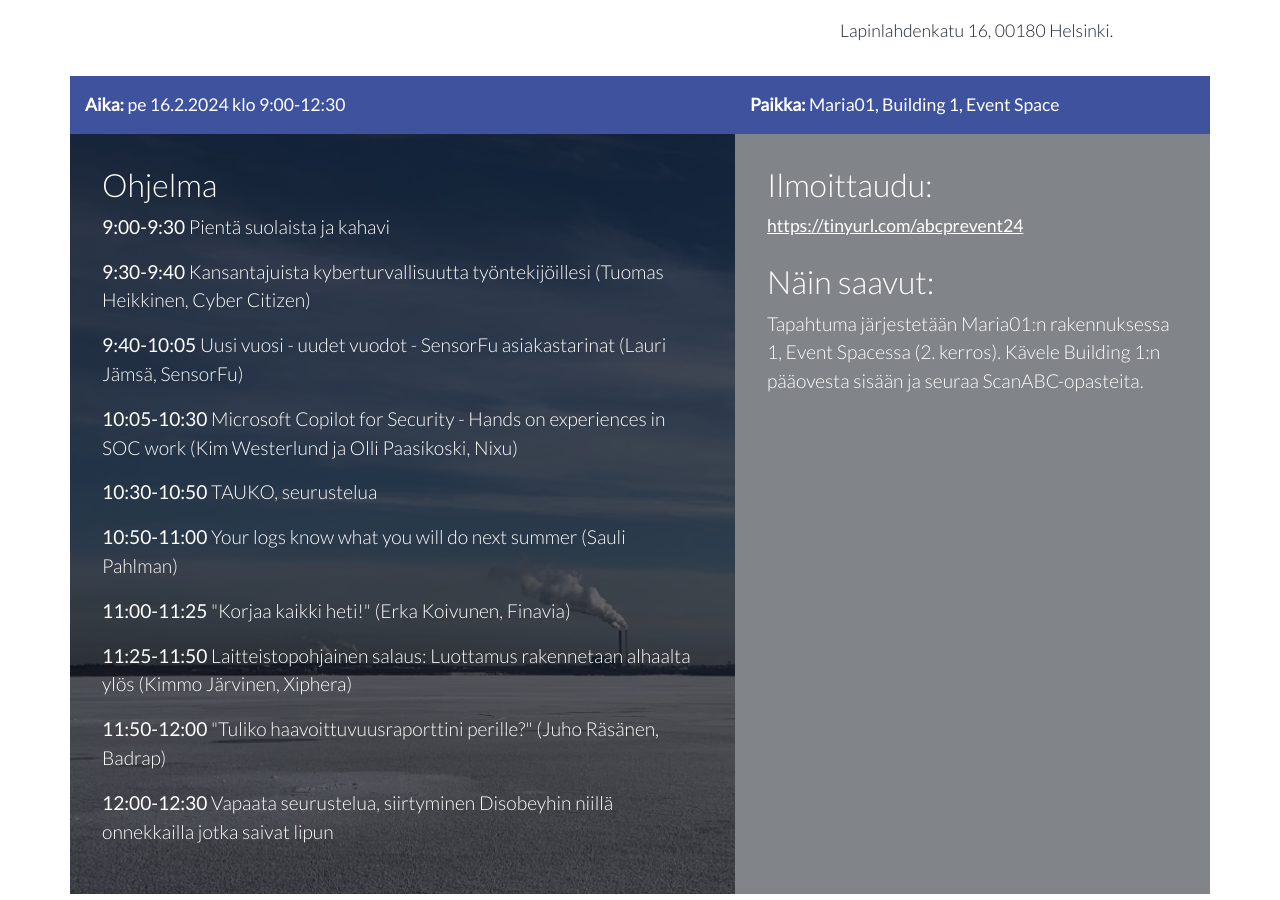
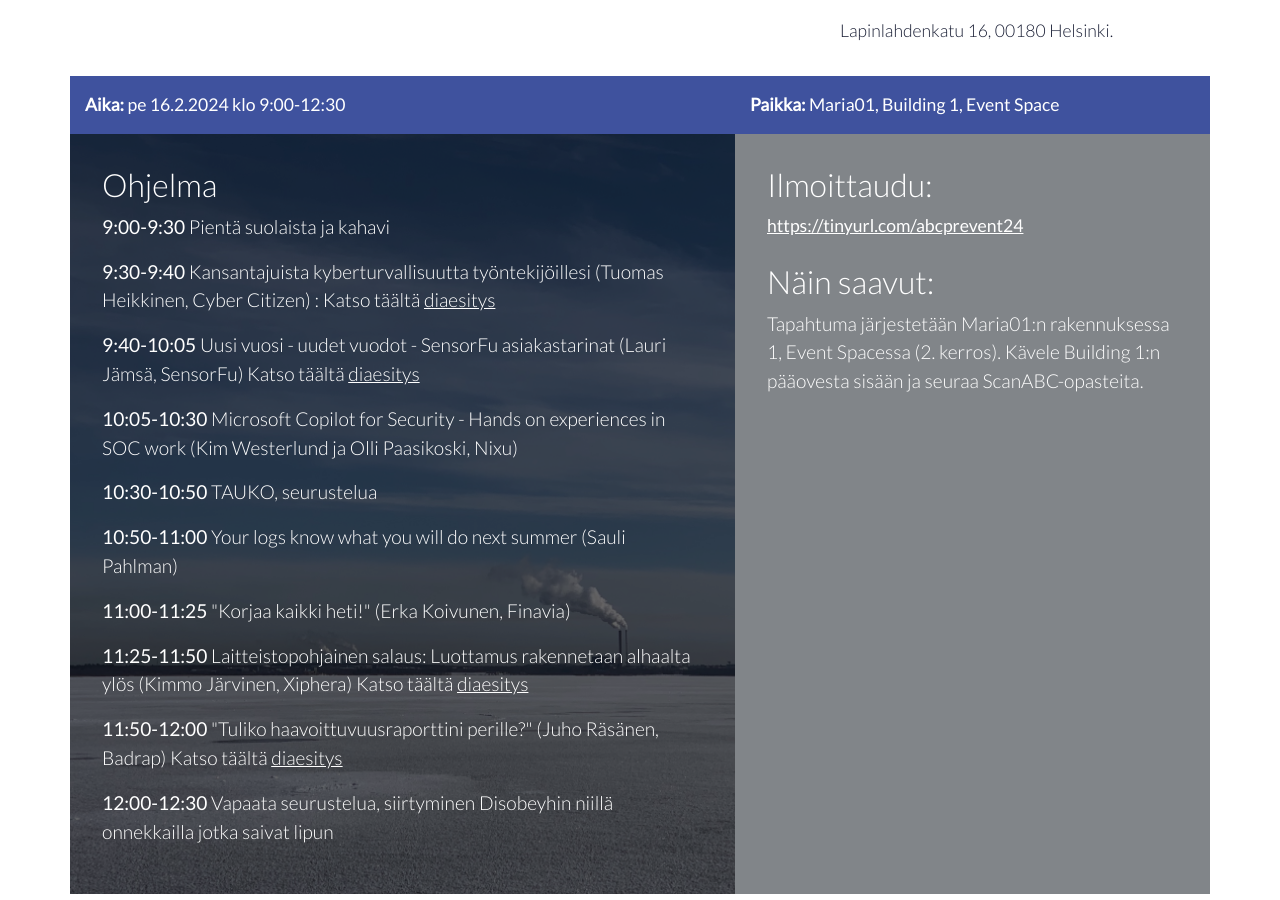
Before and after one commit to scanabc/scanabc.github.io, a Jekyll site: the page prevent24/index.html, which Jekyll copies as it is, in a window 1280 px wide and 900 px high, scrolled down 889 px. Built offline with Jekyll 4.4.1, drawn with Linux system fonts in a browser that asks for light colours.

Commit message:
add links to presentations

```diff
--- a/prevent24/index.html
+++ b/prevent24/index.html
@@ -77,14 +77,14 @@
       <div class="col-12 col-lg-7 team">
         <h2>Ohjelma</h2>
         <p><strong>9:00-9:30</strong> Pientä suolaista ja kahavi</p>
-        <p><strong>9:30-9:40</strong> Kansantajuista kyberturvallisuutta työntekijöillesi (Tuomas Heikkinen, Cyber Citizen)</p>
-        <p><strong>9:40-10:05</strong> Uusi vuosi - uudet vuodot - SensorFu asiakastarinat (Lauri Jämsä, SensorFu)</p>
+        <p><strong>9:30-9:40</strong> Kansantajuista kyberturvallisuutta työntekijöillesi (Tuomas Heikkinen, Cyber Citizen) : Katso täältä <a href="https://drive.google.com/file/d/1A_rtrmSk3-_fZdzOVa56cT4JG3r2bY1Z" target="_blank" rel="noopener">diaesitys</a></p>
+        <p><strong>9:40-10:05</strong> Uusi vuosi - uudet vuodot - SensorFu asiakastarinat (Lauri Jämsä, SensorFu) Katso täältä <a href="https://drive.google.com/file/d/1lHhTqn-F00wERCyDkfVN0cl3YEm_zv8b" target="_blank" rel="noopener">diaesitys</a></p>
         <p><strong>10:05-10:30</strong> Microsoft Copilot for Security - Hands on experiences in SOC work (Kim Westerlund ja Olli Paasikoski, Nixu)</p>
         <p><strong>10:30-10:50</strong> TAUKO, seurustelua</p>
         <p><strong>10:50-11:00</strong> Your logs know what you will do next summer (Sauli Pahlman)</p>
         <p><strong>11:00-11:25</strong> "Korjaa kaikki heti!" (Erka Koivunen, Finavia)</p>
-        <p><strong>11:25-11:50</strong> Laitteistopohjainen salaus: Luottamus rakennetaan alhaalta ylös (Kimmo Järvinen, Xiphera)</p>
-        <p><strong>11:50-12:00</strong> "Tuliko haavoittuvuusraporttini perille?" (Juho Räsänen, Badrap)</p>
+        <p><strong>11:25-11:50</strong> Laitteistopohjainen salaus: Luottamus rakennetaan alhaalta ylös (Kimmo Järvinen, Xiphera)  Katso täältä <a href="https://drive.google.com/file/d/1StPFEQQn1YzERmLn0KeUKX0hP9McDXVr" target="_blank" rel="noopener">diaesitys</a></p>
+        <p><strong>11:50-12:00</strong> "Tuliko haavoittuvuusraporttini perille?" (Juho Räsänen, Badrap)  Katso täältä <a href="https://drive.google.com/file/d/1Q0XSQcrv7tanH35Mf2iqVs_w2ARmd1DO" target="_blank" rel="noopener">diaesitys</a></p>
         <p><strong>12:00-12:30</strong> Vapaata seurustelua, siirtyminen Disobeyhin niillä onnekkailla jotka saivat lipun</p>
       </div>
       <div class="col-12 col-lg-5 meeting">
```
